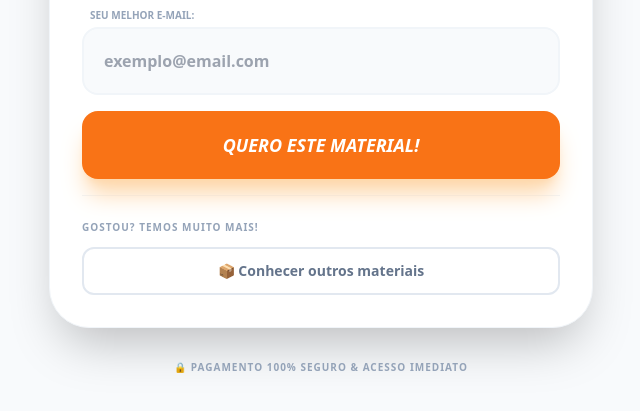
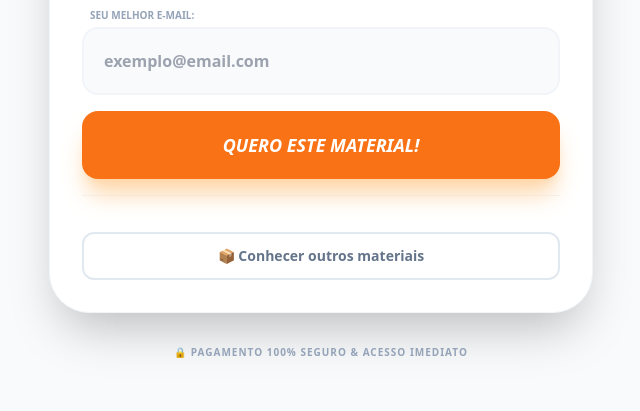
Before and after one commit to renatoberserk/market-pedagogico, a website: page oferta.html in a window 1280 px wide. Shown: the part 503-914 px from the top of the page, without its empty margins (319-959 px from the left). Drawn offline with nearby package versions, Linux system fonts and the light colour scheme; no server answers.

Commit message:
site modificado dia 27 as 14:15hdar bom dia boa tarde ou boa noite

```diff
--- a/oferta.html
+++ b/oferta.html
@@ -63,8 +63,7 @@
                     </button>
 
                     <div class="pt-6 border-t border-slate-100 w-full">
-                        <p class="text-[10px] font-bold text-slate-400 uppercase mb-3 tracking-widest">Gostou? Temos
-                            muito mais!</p>
+                        <p class="text-[10px] font-bold text-slate-400 uppercase mb-3 tracking-widest"></p>
                         <a href="index.html"
                             class="w-full border-2 border-slate-200 hover:border-orange-400 text-slate-500 hover:text-orange-500 py-3 rounded-xl font-bold transition-all flex items-center justify-center gap-2 text-sm">
                             📦 Conhecer outros materiais
```
